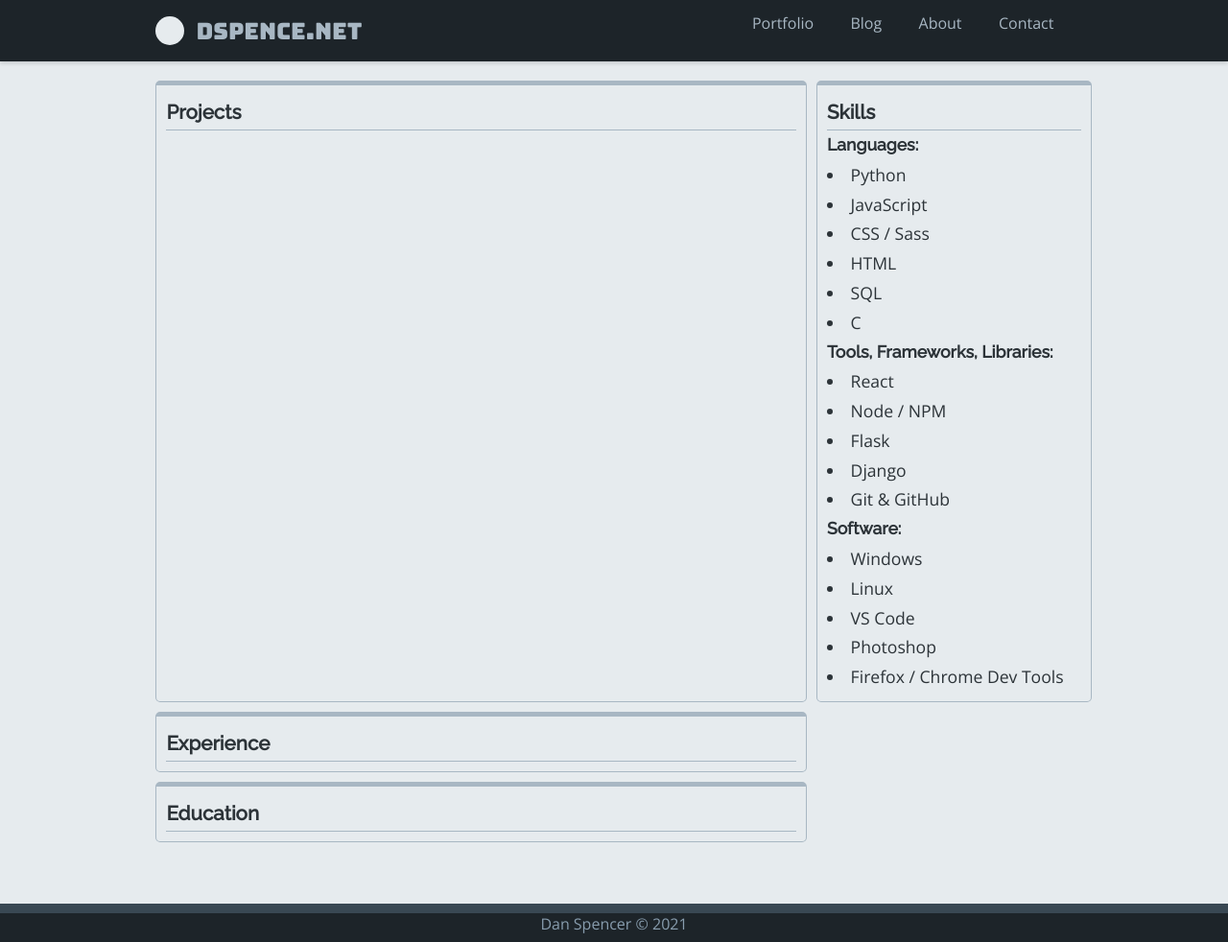
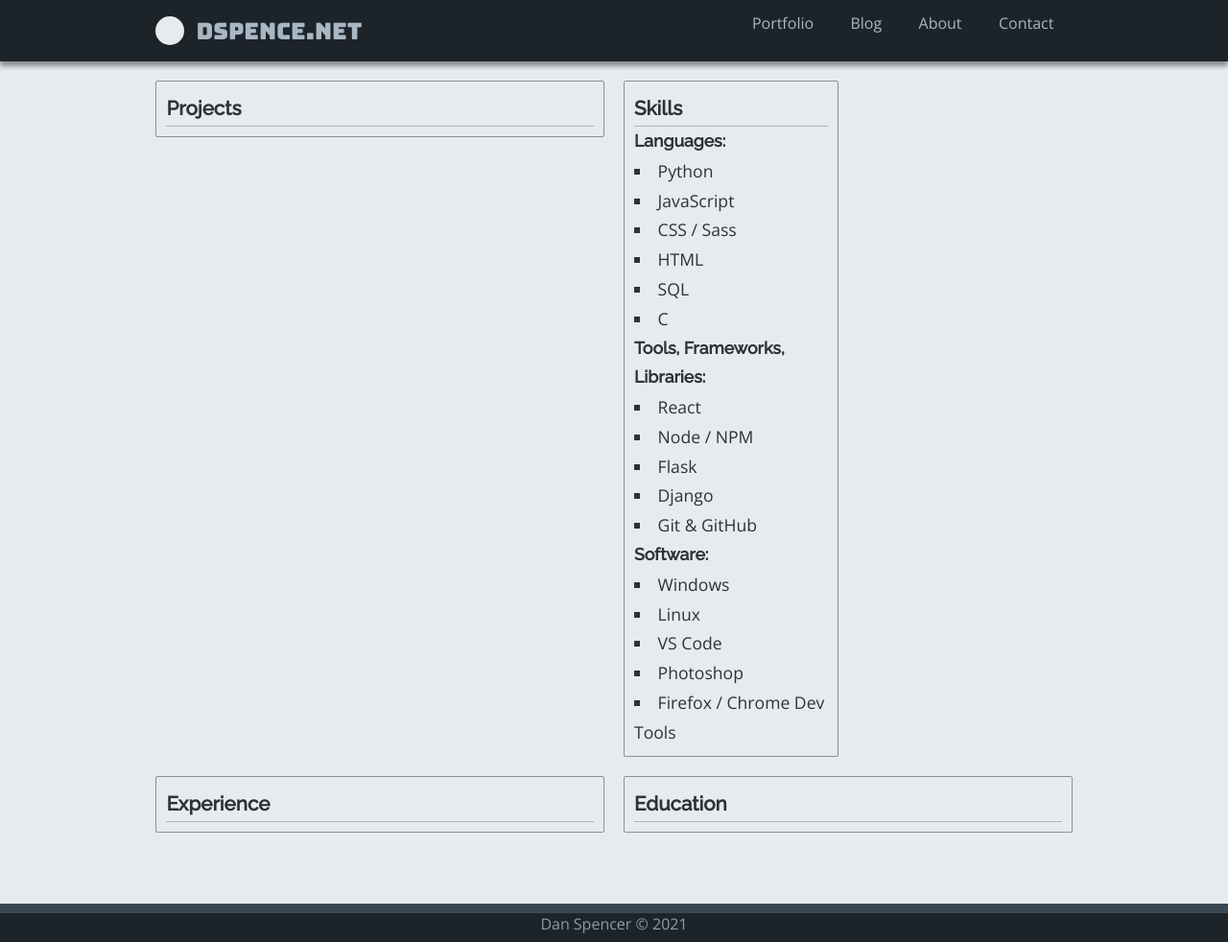
Before and after one commit to daspe/d-spence.github.io, a Jekyll site: the page built from _pages/portfolio.html, in a window 1280 px wide and 982 px high. Shown: the whole window at 96% size. Built offline with Jekyll 4.4.1, drawn with Linux system fonts in a browser that asks for light colours.

Commit message:
Improved styling of portfolio page.

```diff
--- a/_sass/components/topnav.scss
+++ b/_sass/components/topnav.scss
@@ -6,7 +6,7 @@
     background-color: var(--d-02);
     left: 0;
     right: 0;
-    box-shadow: 0 2px 4px rgba(0, 0, 0, 0.15);
+    box-shadow: 0 5px 5px rgba(0, 0, 0, 0.4);
 }
 
 .navbar-container {
--- a/_sass/general/general.scss
+++ b/_sass/general/general.scss
@@ -33,6 +33,11 @@ a:hover {
     color: var(--d-08);
 }
 
+ul, ol {
+    list-style-position: inside;
+    list-style-type: square;
+}
+
 .container {
     max-width: 1000px;
     padding-left: 1.4rem;
--- a/_sass/pages/portfolio.scss
+++ b/_sass/pages/portfolio.scss
@@ -1,30 +1,38 @@
 #portfolio {
     display: grid;
-    grid-template-columns: 35% 35% 30%;
-    grid-gap: 10px;
-    padding-top: 20px;
+    grid-template-columns: repeat(auto-fill, minmax(200px, 1fr));
+    grid-template-rows: 1fr;
+    gap: 20px;
+    grid-auto-flow: row;
+    align-items: stretch;
+    margin-top: 20px;
 }
 
 .pf-container {
     padding: 10px;
-    border: 1px solid var(--d-09);
-    border-top: 5px solid var(--d-09);
-    border-radius: 5px;
-    transition: 0.5s;
+    border: 1px solid var(--d-06);
+    border-radius: 2px;
+    transition: 0.2s;
+}
+
+.pf-container:hover {
+    background-color: var(--d-02);
+    box-shadow: -5px 5px 0px var(--d-06);
+    transform: translate(5px, -5px);
+    color: var(--d-10);
+}
+
+.pf-container:hover h3, .pf-container:hover h4 {
+    color: var(--d-06);
 }
 
 .pf-heading {
     border-bottom: 1px solid var(--d-09);
 }
 
-.pf-container:hover {
-    background-color: var(--d-10);
-    box-shadow: 0px 0px 5px rgba(0, 0, 0, 0.4);
-    scale: 1.01;
-}
-
 .pf-skills {
     grid-column: span 1;
+    align-self: start;
 }
 
 .pf-education {
@@ -37,6 +45,7 @@
 
 .pf-projects {
     grid-column: span 2;
+    align-self: start;
 }
 
 .project {
```
